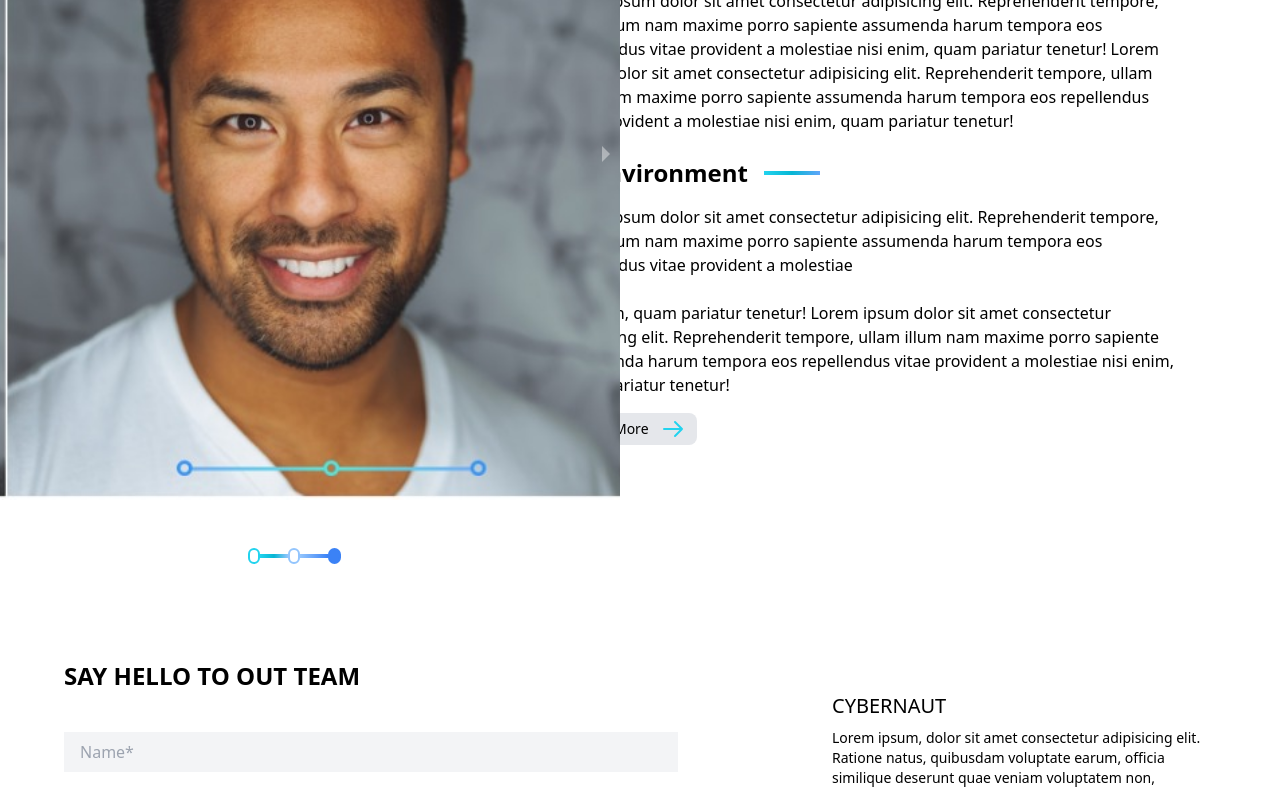
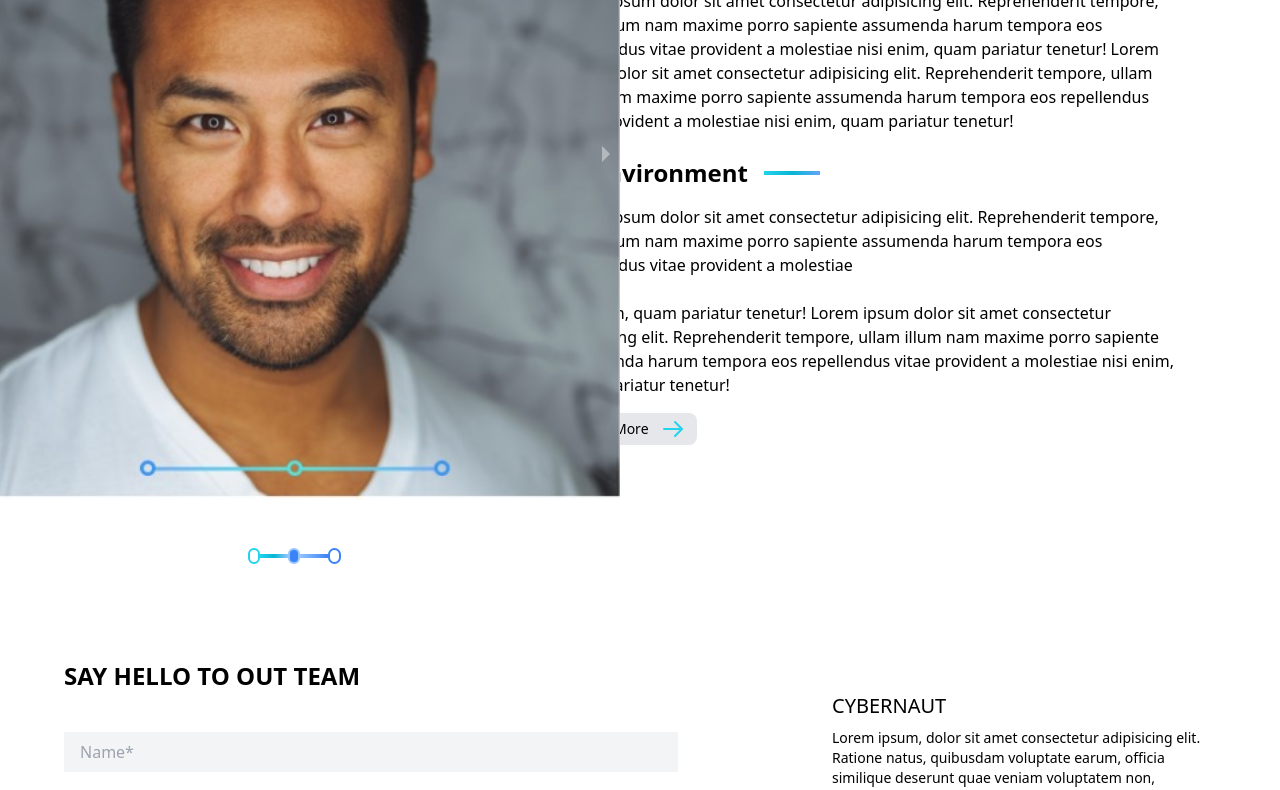
Before and after one commit to Gautham0718/Cybernaut-website, a Next.js app: page / in a window 1280 px wide. Shown: the part 3447-4237 px from the top of the page. Built offline with nearby package versions, Linux system fonts and the light colour scheme.

Commit message:
Update Founders.tsx

```diff
--- a/components/Founders.tsx
+++ b/components/Founders.tsx
@@ -6,7 +6,7 @@ import "react-responsive-carousel/lib/styles/carousel.css";
 import { CarouselProps } from "../data/CarouselProps";
 
 const Founders = () => {
-  const [selectedSlide, setSelectedSlide] = React.useState<number>(0);
+  const [selectedSlide, setSelectedSlide] = React.useState<number>(1);
   return (
     <div
       id="community"
```
